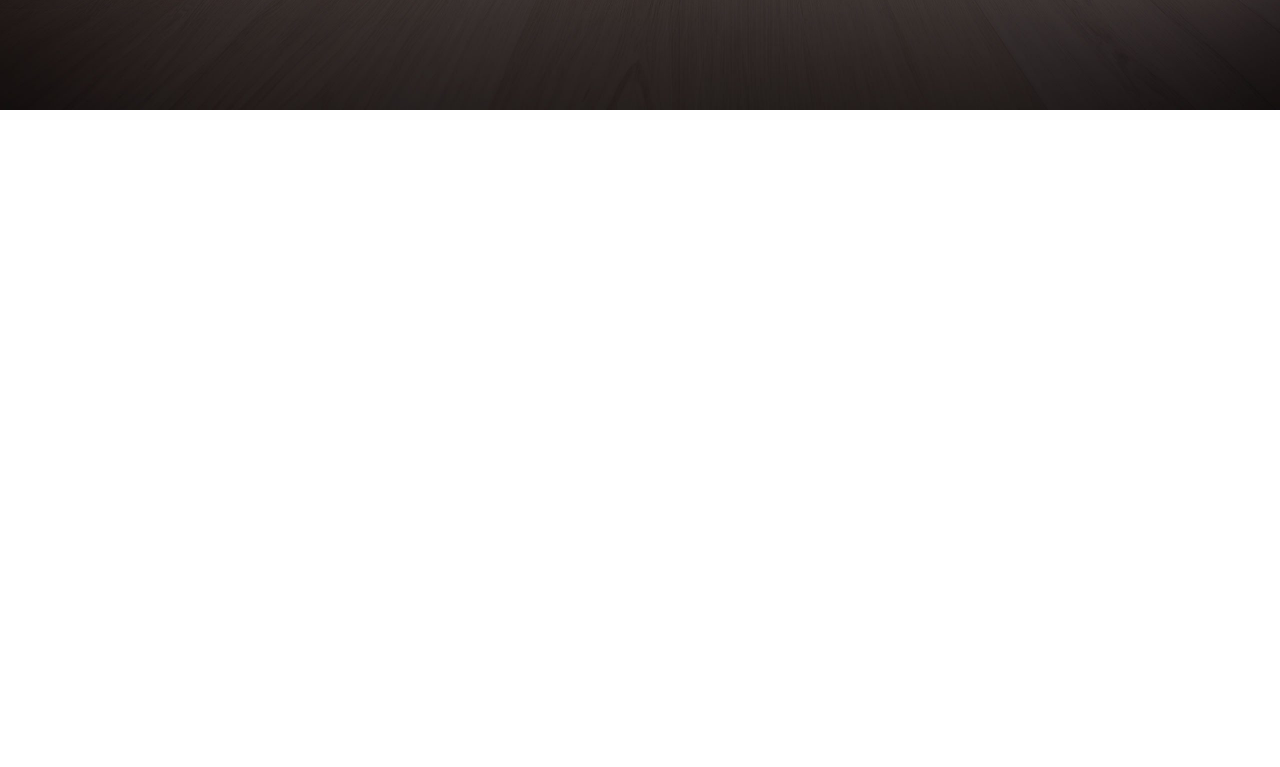
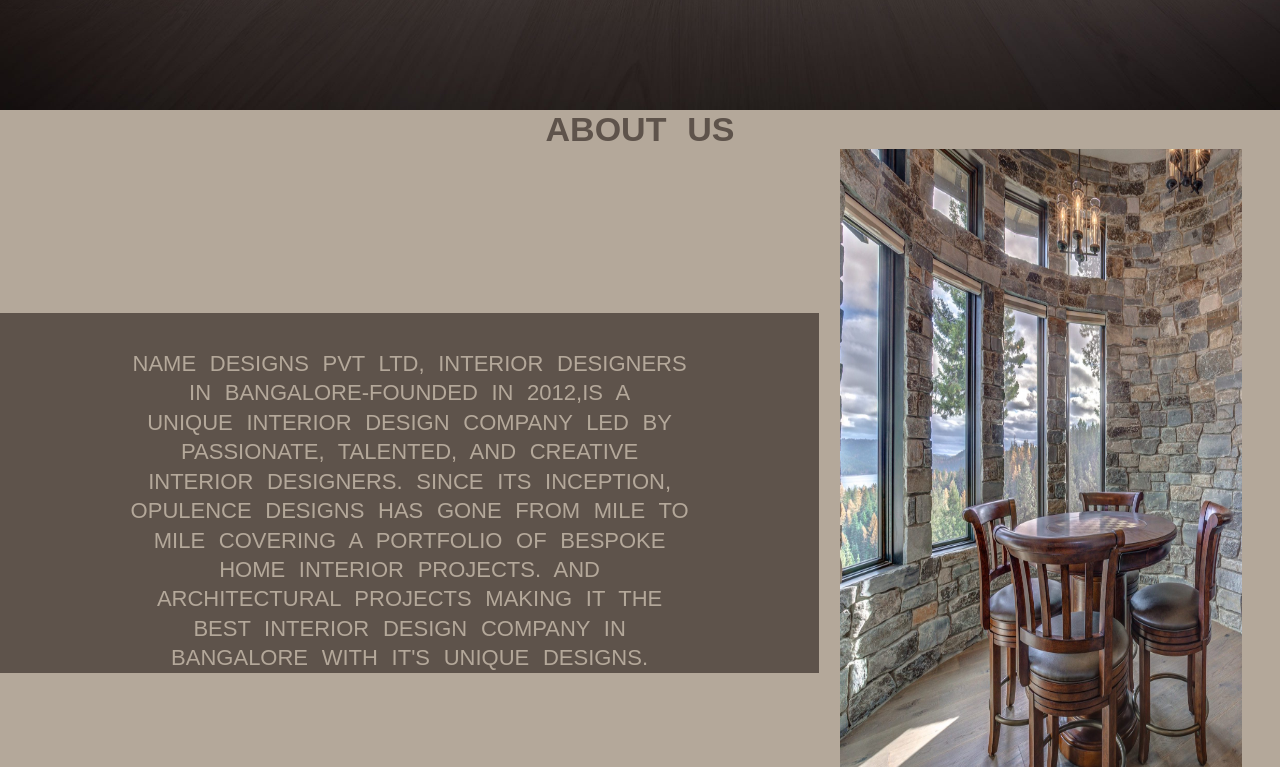
Before and after one commit to VIBER1/Rainbow-Interior, a plain HTML site: page html/home.html in a window 1280 px wide. Shown: the part 690-1457 px from the top of the page. Before the commit the page ends 800 px from the top, so only its background shows below. Drawn offline with Linux system fonts and the light colour scheme.

Commit message:
made changes in about page

```diff
--- a/css/style.css
+++ b/css/about.css
@@ -21,12 +21,12 @@ img{
 }
  .container1{
     text-align: center;
-    border:1px solid #5E534B;
+    /* border:1px solid #5E534B; */
     background-color: #5E534B;
-    padding-right:0px;
+
     width:64%;
     height:69%;
-    position: absolute;
+    position:static ;
     line-height: 38px;
     top:22%;
     left: 3.11%;
@@ -37,6 +37,7 @@ img{
     word-spacing: 0.2cm;
     line-height: 1.34;
     color:#B4A89A;
+    margin-top: 20%;
     font-size: 22px;
     font-family: 'Kulim Park', sans-serif;
 
--- a/html/about.html
+++ b/html/about.html
@@ -4,7 +4,9 @@
         <meta name="viewport" content="width=device-width, initial scale=1.0">
         <title>About</title>
         <meta charset="utf-8">
-        <link rel="stylesheet" href="../tie/style.css"/>
+        <!-- <meta name="viewport" content="width=device-width, initial-scale=1.0"> -->
+
+        <link rel="stylesheet" href="../css/about.css"/>
     </head>
     <body>
         <div class="container">
--- a/html/home.html
+++ b/html/home.html
@@ -27,6 +27,9 @@
         <p class="tt">BUILDING HOUSES THAT FEEL LIKE<br>HOME-BY DESIGN</p>
        </section>
     </div>
+    <section id="about">
+
+    </section>
     <script src="../js/index.js"></script>
 </body>
 </html>
--- a/js/index.js
+++ b/js/index.js
@@ -0,0 +1,28 @@
+// function loadContent(page, targetId){
+//     const tragetSection = document.getElementById(targetId);
+//     const xhr = new XMLHttpRequest();
+//     xhr.open('GET',page,true);
+//     xhr.onreadystatechange = function(){
+//         if (xhr.readyState == 4 && xhr.status === 200){
+//             tragetSection.innerHTML = xhr.responsiveText;
+//         }
+//     };
+//     xhr.send();
+// }
+
+// window.addEventListener('load',function(){
+//     loadContent('about.html','about');
+// })
+
+function loadAboutContent() {
+    const aboutSection = document.getElementById('about');
+    const xhr = new XMLHttpRequest();
+    xhr.open('GET', 'about.html', true);
+    xhr.onreadystatechange = function () {
+        if (xhr.readyState === 4 && xhr.status === 200) {
+            aboutSection.innerHTML = xhr.responseText;
+        }
+    };
+    xhr.send();
+}
+window.addEventListener('load', loadAboutContent);
```
